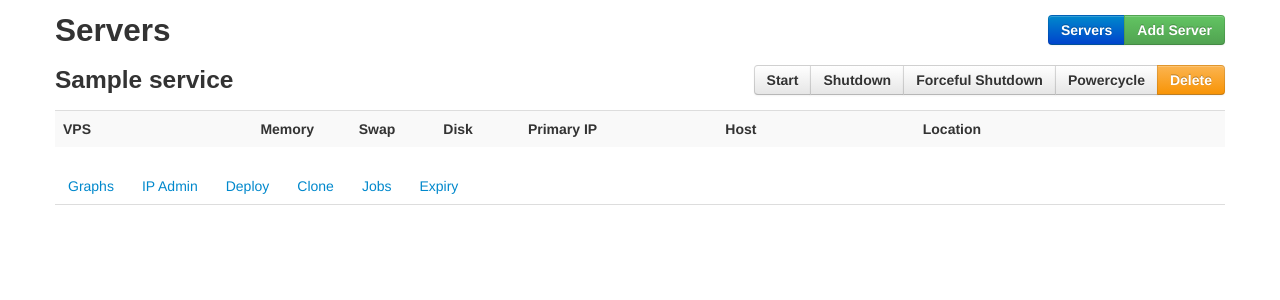
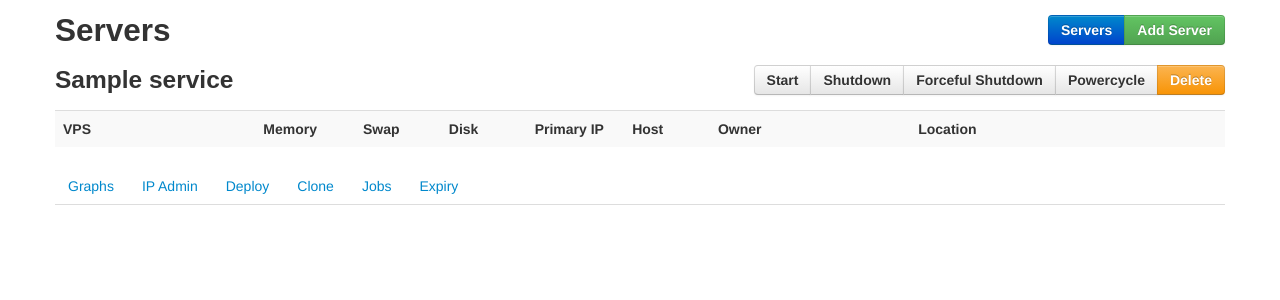
Before and after one commit to mrmonday/panel2, a Python web app: template panel2/vps/templates/vps/view-base.html in a window 1280 px wide. Shown: the part 84-384 px from the top of the page. Run offline with Jinja, Linux system fonts and the light colour scheme; the template is opened without the code that fills it: most values are stand-ins (such as "Sample title", 1, 10 or a date in 2020); lists and menus that the app fills with data are empty; some libraries are stand-ins or nearby versions; some web fonts are replaced.

Commit message:
vps: link to profile module for 'owner' field

```diff
--- a/panel2/vps/templates/vps/view-base.html
+++ b/panel2/vps/templates/vps/view-base.html
@@ -35,8 +35,9 @@
 	<th class="span1">Memory</th>
 	<th class="span1">Swap</th>
 	<th class="span1">Disk</th>
-	<th class="span2">Primary IP</th>
-	<th class="span2">Host</th>
+	<th class="span1">Primary IP</th>
+	<th class="span1">Host</th>
+	<th class="span2">Owner</th>
 	<th class="span3">Location</th>
 </tr>
 
@@ -48,6 +49,11 @@
 	<td>{{ service.disk }} GB</td>
 	<td>{{ service.ips[0].ip }}</td>
 	<td>{{ service.node.name }}</td>
+	{% if user and user.is_admin %}
+		<td><a href="{{ url_for('profile.view_base', username=service.user.username) }}">{{ service.user.username }}</a></td>
+	{% else %}
+		<td>{{ service.user.username }}</td>
+	{% endif %}
 	<td>{{ service.node.region.name }}</td>
 </tr>
 {% endif %}
```
